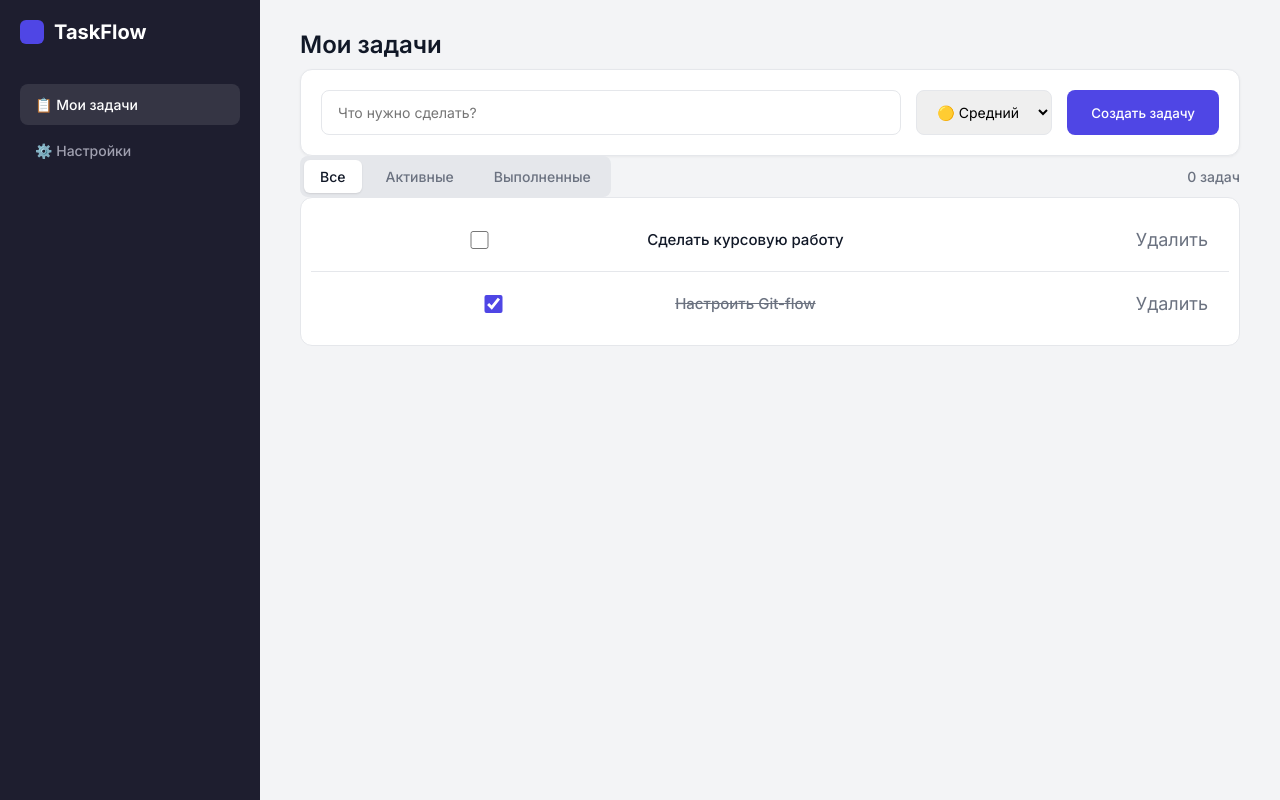
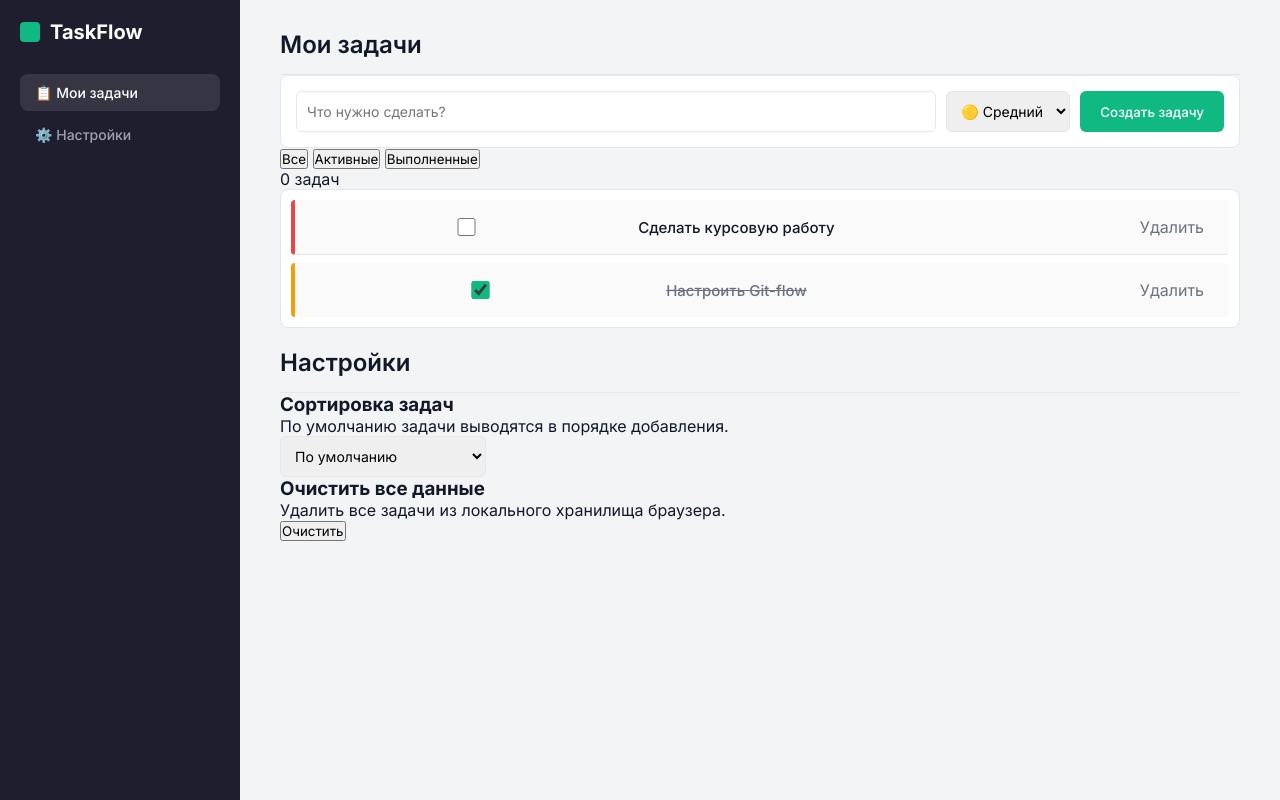
Before and after one commit to para-lich/coursework-task-manager, a plain HTML site: page index.html in a window 1280 px wide. Drawn offline with Linux system fonts and the light colour scheme.

Commit message:
Update style.css

```diff
--- a/style.css
+++ b/style.css
@@ -5,12 +5,12 @@
     --sidebar-text: #a0a0b0;
     --text-main: #111827;
     --text-muted: #6b7280;
-    --primary: #4f46e5;
-    --primary-hover: #4338ca;
+    --primary: #10b981; /* Зеленая кнопка, как на вашем старом скрине */
+    --primary-hover: #059669;
     --border: #e5e7eb;
     --high: #ef4444;
     --medium: #f59e0b;
-    --low: #10b981;
+    --low: #3b82f6;
 }
 
 * { box-sizing: border-box; margin: 0; padding: 0; font-family: 'Inter', sans-serif; }
@@ -19,72 +19,59 @@ body { background-color: var(--bg-body); color: var(--text-main); height: 100vh;
 
 /* --- Сайдбар --- */
 .sidebar {
-    width: 260px; background-color: var(--sidebar-bg); color: white;
+    width: 240px; background-color: var(--sidebar-bg); color: white;
     display: flex; flex-direction: column; padding: 20px;
 }
-.logo { display: flex; align-items: center; gap: 10px; font-size: 20px; font-weight: 700; margin-bottom: 40px; }
-.logo-icon { width: 24px; height: 24px; background: var(--primary); border-radius: 6px; }
+.logo { display: flex; align-items: center; gap: 10px; font-size: 20px; font-weight: 700; margin-bottom: 30px; }
+.logo-icon { width: 20px; height: 20px; background: var(--primary); border-radius: 4px; }
 .menu { display: flex; flex-direction: column; gap: 5px; }
 .menu-item {
-    text-decoration: none; color: var(--sidebar-text); padding: 12px 15px;
-    border-radius: 8px; font-size: 14px; font-weight: 500; transition: 0.2s; cursor: pointer;
+    text-decoration: none; color: var(--sidebar-text); padding: 10px 15px;
+    border-radius: 8px; font-size: 14px; font-weight: 500;
 }
-.menu-item:hover, .menu-item.active { background: rgba(255,255,255,0.1); color: white; }
+.menu-item.active { background: rgba(255,255,255,0.1); color: white; }
 
 /* --- Основная область --- */
-.main-content { flex-grow: 1; padding: 30px 40px; overflow-y: auto; display: flex; flex-direction: column; gap: 24px; }
-.hidden { display: none !important; }
-
-.top-header { display: flex; justify-content: space-between; align-items: center; margin-bottom: 10px; }
+.main-content { flex-grow: 1; padding: 30px 40px; overflow-y: auto; display: flex; flex-direction: column; gap: 20px; }
+.top-header { border-bottom: 1px solid var(--border); padding-bottom: 15px; }
 .top-header h1 { font-size: 24px; font-weight: 600; }
 
 /* --- Создание задачи --- */
 .task-creator {
-    background: var(--bg-surface); padding: 20px; border-radius: 12px;
-    border: 1px solid var(--border); display: flex; gap: 15px; box-shadow: 0 1px 3px rgba(0,0,0,0.05);
+    background: var(--bg-surface); padding: 15px; border-radius: 8px;
+    border: 1px solid var(--border); display: flex; gap: 10px;
 }
-input, select { padding: 12px 16px; border: 1px solid var(--border); border-radius: 8px; font-size: 14px; outline: none; }
+input, select { padding: 10px; border: 1px solid var(--border); border-radius: 6px; font-size: 14px; outline: none; }
 input:focus, select:focus { border-color: var(--primary); }
 input { flex-grow: 1; }
-.primary-btn { background: var(--primary); color: white; border: none; padding: 12px 24px; border-radius: 8px; font-weight: 500; cursor: pointer; transition: 0.2s; }
+.primary-btn { background: var(--primary); color: white; border: none; padding: 10px 20px; border-radius: 6px; font-weight: 500; cursor: pointer; }
 .primary-btn:hover { background: var(--primary-hover); }
 
-/* --- Фильтры --- */
-.board-header { display: flex; justify-content: space-between; align-items: center; }
-.filters { display: flex; gap: 8px; background: #e5e7eb; padding: 4px; border-radius: 8px; }
-.filter-btn { background: transparent; border: none; padding: 8px 16px; border-radius: 6px; font-size: 14px; font-weight: 500; color: var(--text-muted); cursor: pointer; transition: 0.2s; }
-.filter-btn.active { background: var(--bg-surface); color: var(--text-main); box-shadow: 0 1px 2px rgba(0,0,0,0.1); }
-.stats { font-size: 14px; color: var(--text-muted); font-weight: 500; }
-
-/* --- Доска задач (Центрируем элементы!) --- */
-.task-board { background: var(--bg-surface); border-radius: 12px; border: 1px solid var(--border); padding: 10px; }
+/* --- Доска задач --- */
+.task-board { background: var(--bg-surface); border-radius: 8px; border: 1px solid var(--border); padding: 10px; }
 ul { list-style: none; }
 
+/* Центрируем элементы в строке */
 li {
-    display: flex; align-items: center; padding: 16px;
+    display: flex; align-items: center; padding: 12px 15px;
     border-bottom: 1px solid var(--border); transition: 0.2s;
+    /* Цветная полоса слева, как на вашем старом скрине */
+    border-left: 4px solid transparent;
+    margin-bottom: 8px; border-radius: 4px; background: #fafafa;
 }
-li:last-child { border-bottom: none; }
-li:hover { background: #f9fafb; }
+li:last-child { border-bottom: none; margin-bottom: 0; }
 
-/* Выравнивание: галочка -> название -> бейдж -> удалить */
+/* Полоски приоритета */
+li.high { border-left-color: var(--high); }
+li.medium { border-left-color: var(--medium); }
+li.low { border-left-color: var(--low); }
+
+/* Галочка влево */
 .task-checkbox { width: 18px; height: 18px; cursor: pointer; accent-color: var(--primary); margin-right: 15px; }
+/* Название по центру (растягивается) */
 .task-title { font-size: 15px; font-weight: 500; color: var(--text-main); flex-grow: 1; }
 li.completed .task-title { text-decoration: line-through; color: var(--text-muted); }
 
-.priority-badge { font-size: 12px; padding: 4px 12px; border-radius: 20px; font-weight: 600; margin-right: 20px; text-transform: uppercase; }
-.priority-high { background: #fee2e2; color: var(--high); }
-.priority-medium { background: #fef3c7; color: var(--medium); }
-.priority-low { background: #d1fae5; color: var(--low); }
-
-.delete-btn { background: transparent; color: var(--text-muted); border: none; font-size: 18px; cursor: pointer; padding: 5px; }
+/* Кнопка удалить вправо */
+.delete-btn { background: transparent; color: var(--text-muted); border: none; font-size: 16px; cursor: pointer; padding: 5px 10px; }
 .delete-btn:hover { color: var(--high); }
-
-/* --- Настройки --- */
-.settings-card { background: var(--bg-surface); border-radius: 12px; border: 1px solid var(--border); padding: 20px; }
-.setting-item { display: flex; justify-content: space-between; align-items: center; padding: 15px 0; border-bottom: 1px solid var(--border); }
-.setting-item:last-child { border-bottom: none; }
-.setting-item h3 { font-size: 16px; margin-bottom: 4px; }
-.setting-item p { font-size: 13px; color: var(--text-muted); }
-.danger-btn { background: #fee2e2; color: var(--high); border: 1px solid #fca5a5; padding: 8px 16px; border-radius: 8px; cursor: pointer; font-weight: 500; }
-.danger-btn:hover { background: var(--high); color: white; }
```
